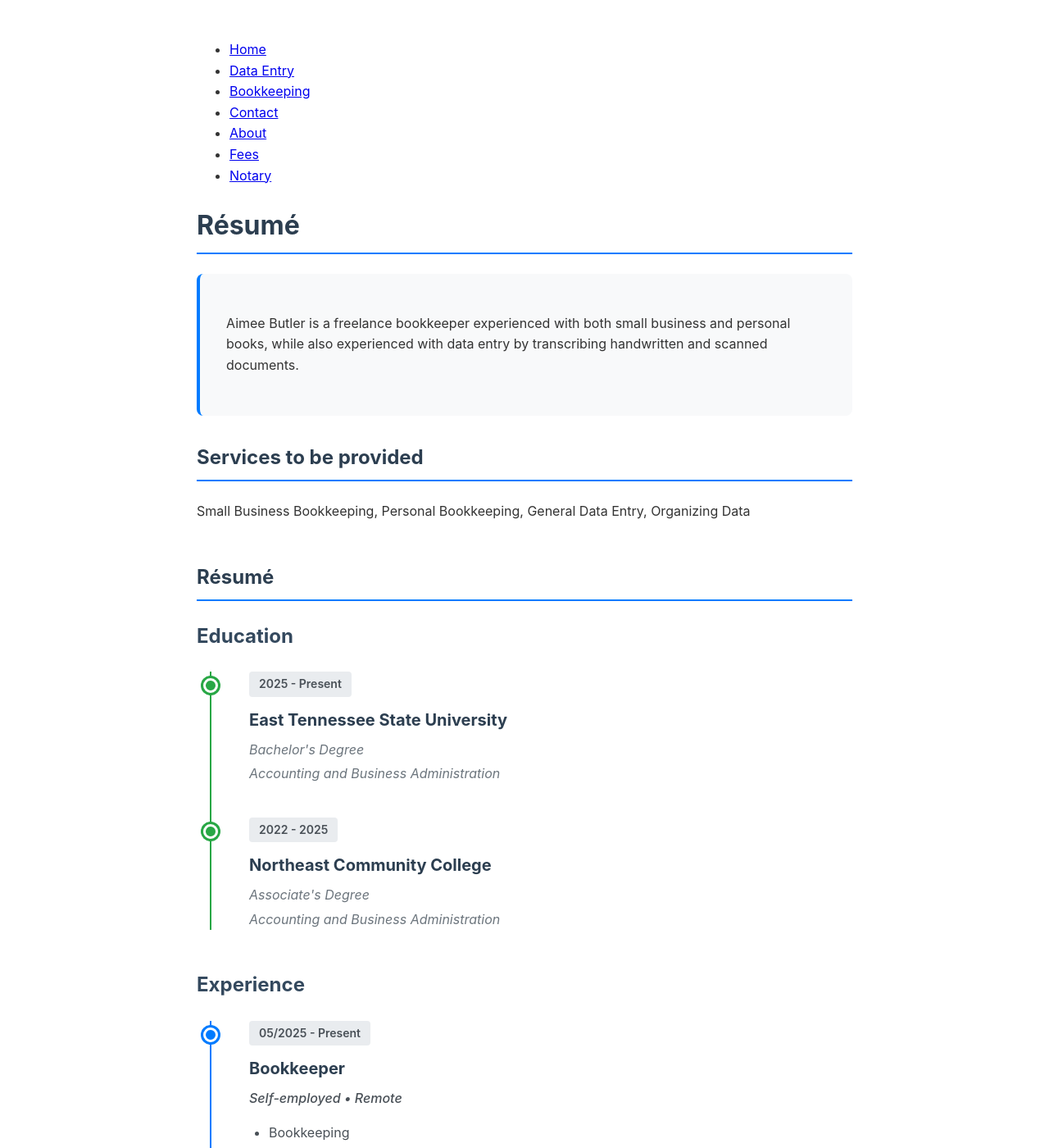
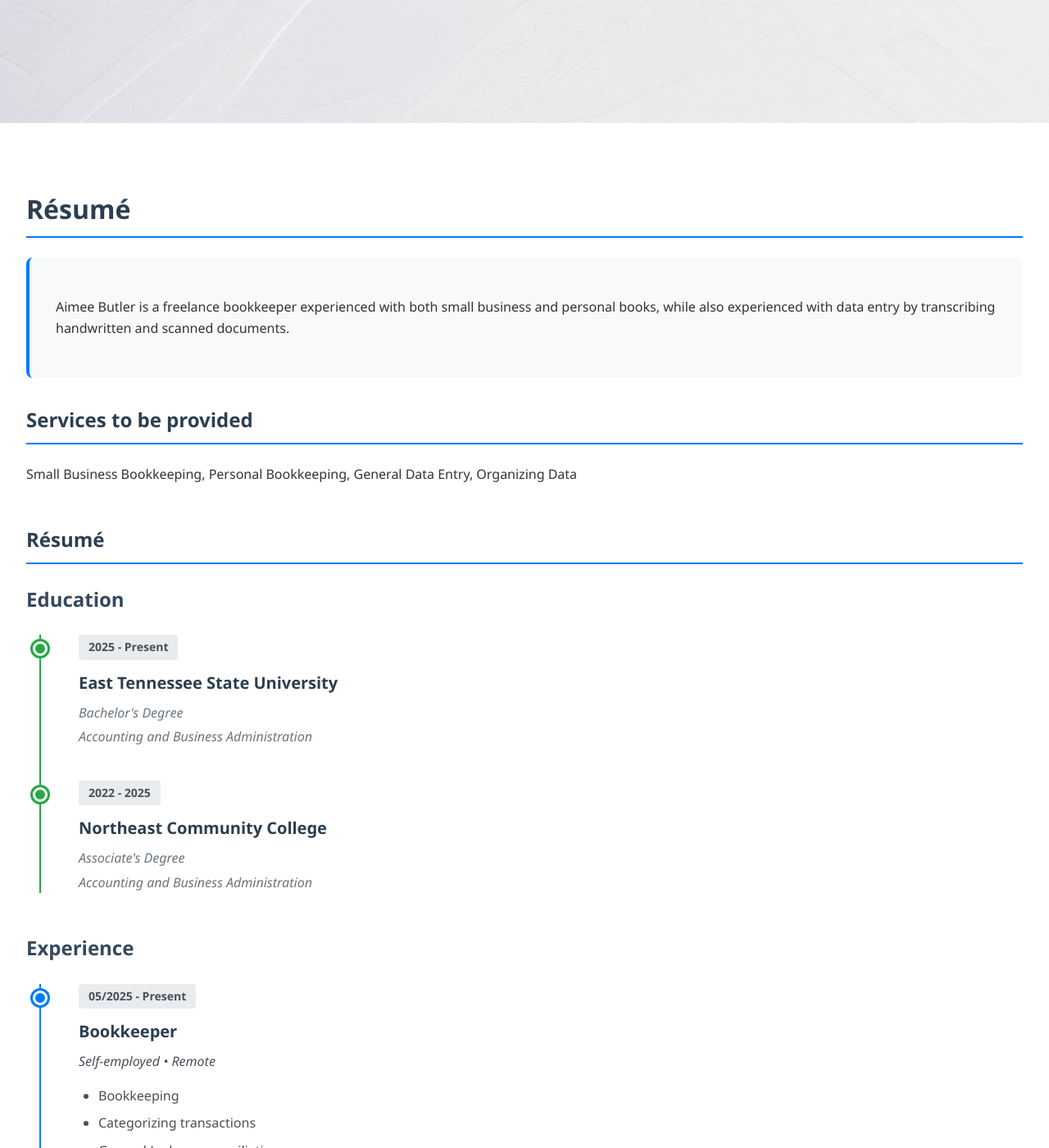
Before and after one commit to butler-financials/butler.finance, a Jekyll site: the page built from resume.html, in a window 1280 px wide and 1400 px high. Shown: the whole window at 82% size. Built offline with Jekyll 4.4.1, drawn with Linux system fonts in a browser that asks for light colours.

Commit message:
WIP: Background image

```diff
--- a/_config.yml
+++ b/_config.yml
@@ -9,3 +9,4 @@ kramdown:
   syntax_highlighter: rouge
 exclude:
   - CLAUDE.md
+  - CNAME
--- a/_layouts/default.html
+++ b/_layouts/default.html
@@ -5,24 +5,35 @@
     <meta charset="utf-8">
     <title>{% if page.title %}{{ page.title }}{% endif %} - Butler Financials and Records LLC</title>
     <link rel="stylesheet" href="css/main.css" />
+    <meta name="viewport" content="width=device-width, initial-scale=1">
+    <meta name="theme-color" content="#007bff">
+    <meta name="theme-color" content="#007bff" media="(prefers-color-scheme: light)">
+    <meta name="theme-color" content="#007bff" media="(prefers-color-scheme: dark)">
 </head>
 
 <body>
-    <nav>
-        <ul>
+    <header class="site-header">
+        <img class="logo" src="assets/img/background.png" alt="Butler Financial and Records LLC">
+    </header>
+
+    <nav class="site-nav-container">
+        <ul class="site-nav">
             <li><a href="index.html">Home</a></li>
             <li><a href="data-entry.html">Data Entry</a></li>
             <li><a href="bookkeeping.html">Bookkeeping</a></li>
             <li><a href="contact.html">Contact</a></li>
-            <li><a href="resume.html">About</a></li>
+            <li><a href="resume.html">Résumé</a></li>
             <li><a href="fees.html">Fees</a></li>
             <li><a href="notary.html">Notary</a></li>
         </ul>
     </nav>
-    {% if page.title %}
-    <h1>{{ page.title }}</h1>
-    {% endif %}
-    {{ content }}
+
+    <main>
+        {% if page.title %}
+        <h1>{{ page.title }}</h1>
+        {% endif %}
+        {{ content }}
+    </main>
 </body>
 
 </html>
--- a/_layouts/page.html
+++ b/_layouts/page.html
@@ -1,6 +1,4 @@
 ---
 layout: default
 ---
-<main>
-    {{ content }}
-</main>
+{{ content }}
--- a/css/main.scss
+++ b/css/main.scss
@@ -2,16 +2,77 @@
 ---
 
 :root {
-	font-family: -apple-system, BlinkMacSystemFont, 'Segoe UI', Roboto, sans-serif;
+	padding: 0;
+	margin: 0;
+	color: #333;
+	line-height: 1.6;
+	font-family: 'Segoe UI', Roboto, sans-serif;
+	background-color: #007bff;
 }
 
 body {
-	max-width: 800px;
-	margin: 0 auto;
-	padding: 2rem;
-	line-height: 1.6;
-	color: #333;
+	margin: 0;
+	padding: 0;
+	background-color: white;
 }
+
+.site-header {
+	margin: 0;
+	padding: 0;
+	background: url('assets/img/background.png');
+	height: 150px;
+	background-size: cover;
+	background-position: center;
+	overflow: hidden;
+}
+
+.logo {
+	display: block;
+	font-family: serif;
+	display: block;
+}
+
+.site-nav-container {
+	background-color: #007bff;
+	background-color: #ffffffaa;
+	display: block;
+	padding: 0 1em;
+	position: sticky;
+	top: 0;
+	z-index: 1000;
+	backdrop-filter: blur(2px);
+	border-color: #007bff
+}
+
+.site-nav {
+	display: flex;
+	list-style: none;
+	padding: 0;
+	margin: 0;
+
+	> li {
+		padding: 0;
+		margin: 0;
+	}
+
+	a, :visited {
+		padding: 1em;
+		display: block;
+		text-decoration: none;
+		font-weight: bold;
+		background-color: #ffffff00;
+		color: white;
+		transition-property: color, background-color;
+		transition-duration: 500ms;
+	}
+
+	a:hover, a:focus {
+		background-color: #007bff;
+	}
+}
+
+main {
+	padding: 0 2rem 2rem 2rem;
 
 	header {
 		background: #f8f9fa;
@@ -35,6 +96,7 @@ h1 {
 	h2 {
 		color: #34495e;
 		margin-bottom: 1.5rem;
+	}
 }
 
 .resume-section {
@@ -125,10 +187,6 @@ h2 {
 }
 
 @media (max-width: 768px) {
-	body {
-		padding: 1rem;
-	}
-
 	.timeline {
 		margin-left: 1rem;
 	}
--- a/resume.html
+++ b/resume.html
@@ -1,5 +1,5 @@
 ---
-layout: default
+layout: page
 title: Résumé
 ---
 <header>
```
Also changed, not shown: assets/img/background.png (added). Lines whose indentation alone changed are shown as unchanged.
